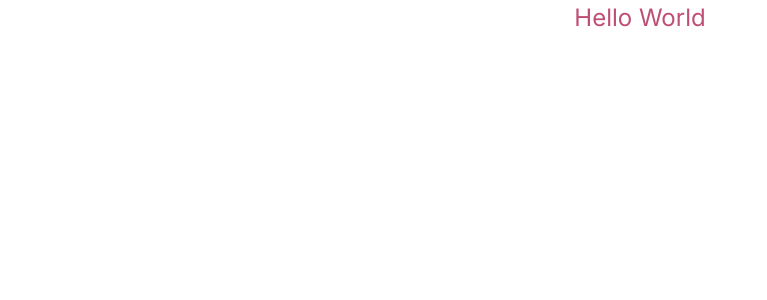
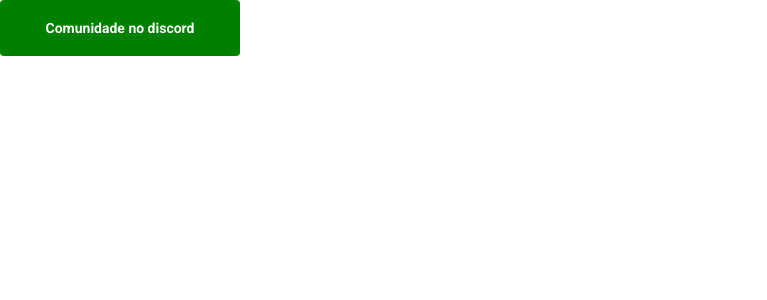
Before and after one commit to AldoWa/video-plataform, a Next.js app: page / in a window 1280 px wide. Shown: the top 300 px of the page, without its empty margins (0-767 px from the left). Built offline with nearby package versions, Linux system fonts and the light colour scheme.

Commit message:
:sparkles: feat: adding base button

```diff
--- /dev/null
+++ b/src/components/Button/index.tsx
@@ -0,0 +1,14 @@
+import { ButtonHTMLAttributes, forwardRef } from 'react'
+import { Button as ButtonStyled } from './style'
+
+export interface ButtonProps extends ButtonHTMLAttributes<HTMLButtonElement> {
+  bg?: 'transparent' | 'green',
+}
+
+const Button = forwardRef<HTMLButtonElement, ButtonProps>(({ className, bg = 'green', ...rest }, ref) => {
+  return <ButtonStyled className={className} {...rest} bg={bg} ref={ref}/>
+})
+
+Button.displayName = 'Button';
+
+export default Button
--- /dev/null
+++ b/src/components/Button/style.tsx
@@ -0,0 +1,23 @@
+import styled, { css } from "styled-components";
+
+export const Button = styled.button<{ bg: 'transparent' | 'green'}>`
+  ${({ bg, theme }) => css`
+    background-color: ${bg === 'green' ? 'green' : 'transparent'};
+    height: 3.5rem;
+    display: flex;
+    align-items: center;
+    justify-content: center;
+    width: 100%;
+    max-width: 15rem;
+    color: ${bg === 'transparent' ? theme.color.product.blue : theme.color.base.white};
+    font-weight: ${theme.font.weigth.bold};
+    font-size: ${theme.font.sizes[14]};
+    border-radius: 4px;
+    border: ${bg === 'transparent' ? `1px solid ${theme.color.product.blue}` : 'none'};
+    &:hover {
+      background-color: ${bg === 'green' ? theme.color.product.green_dark : theme.color.product.blue};
+      transition: background-color 0.3s ease-in-out;
+      color: ${bg === 'transparent' ? theme.color.base.background : theme.color.base.white};
+    }
+  `}
+`;
--- a/src/pages/index.tsx
+++ b/src/pages/index.tsx
@@ -1,20 +1,13 @@
 
-import { Inter } from "next/font/google";
-import styled from "styled-components";
+import {  Roboto } from "next/font/google";
+import Button from '@/components/Button'
 
-
-const inter = Inter({ subsets: ["latin"] });
-
-const Title = styled.h1`
-  font-size: 1.5em;
-  text-align: center;
-  color: #BF4F74;
-`;
+const roboto = Roboto({ subsets: ["latin"], weight: ['400', '500', '700'] });
 
 export default function Home() {
   return (
-    <div className={inter.className}>
-      <Title>Hello World</Title>
+    <div className={roboto.className}>
+      <Button>Comunidade no discord</Button>
     </div>
   );
 }
--- a/src/utils/theme.ts
+++ b/src/utils/theme.ts
@@ -21,7 +21,7 @@ const theme = {
   font: {
     weigth: {
       regular: 400,
-      semi_bold: 600,
+      semi_bold: 500,
       bold: 700,
     },
     sizes: {
```
